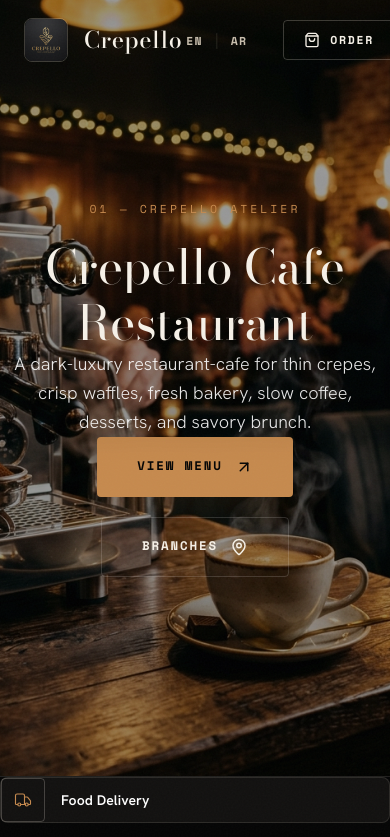
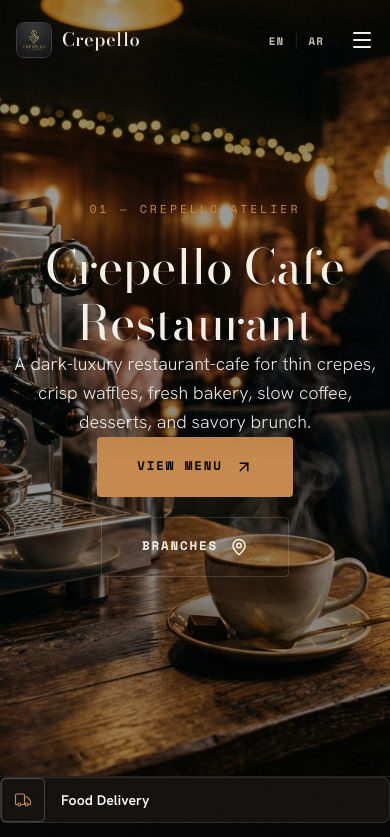
Before and after one commit to dndnlolo1994-alt/crepello-site, a Next.js app: page /aboutus in a window 390 px wide. Shown: the top 837 px of the page. Built offline with nearby package versions, Linux system fonts and the light colour scheme.

Commit message:
Polish Crepello Arabic default experience

```diff
--- a/src/app/globals.css
+++ b/src/app/globals.css
@@ -582,6 +582,36 @@
   }
 }
 
+@media (max-width: 520px) {
+  .site-header-inner {
+    padding: 0 16px;
+    gap: 12px;
+  }
+
+  .brand-mark {
+    gap: 10px;
+    font-size: 1.15rem;
+  }
+
+  .brand-logo {
+    width: 36px;
+    height: 36px;
+  }
+
+  .header-tools {
+    gap: 12px;
+  }
+
+  .header-order-link {
+    display: none;
+  }
+
+  .lang-toggle button {
+    padding: 0 2px;
+    font-size: 0.68rem;
+  }
+}
+
 /* ----------------------------------------------------
    Admin Panel Styles
    ---------------------------------------------------- */
--- a/src/components/public-page.tsx
+++ b/src/components/public-page.tsx
@@ -155,7 +155,7 @@
 }
 
 function RevealHeading({ text, className, delay = 0 }: { text: string; className?: string; delay?: number }) {
-  const words = text.split(" ");
+  const words = text.trim().split(/\s+/);
 
   const containerVariants = {
     hidden: {},
@@ -188,6 +188,7 @@
           <motion.span variants={wordVariants} className="inline-block">
             {word}
           </motion.span>
+          {i < words.length - 1 ? " " : null}
         </span>
       ))}
     </motion.h2>
@@ -427,7 +428,7 @@
               height: cursorHovered ? (cursorHovered === 'explore' || cursorHovered === 'view' ? 80 : 50) : 36,
               backgroundColor: cursorHovered ? "rgba(197, 168, 128, 0.12)" : "rgba(197, 168, 128, 0)",
               borderColor: cursorHovered ? "var(--gold)" : "rgba(198, 138, 78, 0.35)",
-              color: cursorHovered ? "var(--gold)" : "transparent",
+              color: cursorHovered ? "rgb(197, 168, 128)" : "rgba(197, 168, 128, 0)",
             }}
             transition={{ type: "spring", stiffness: 250, damping: 22 }}
           >
@@ -568,7 +569,7 @@
           transition={{ duration: 18, ease: "easeOut" }}
           style={{ y: y1 }}
         >
-          <Image src={content.home.hero.image.src} alt={text(content.home.hero.image.alt, language)} fill className="object-cover opacity-60" priority sizes="100vw" />
+          <Image src={content.home.hero.image.src} alt={text(content.home.hero.image.alt, language)} fill className="object-cover opacity-60" priority loading="eager" sizes="100vw" />
           <div className="absolute inset-0 bg-[var(--img-overlay)]" />
           <div className="absolute inset-0 bg-[var(--img-duotone)] mix-blend-multiply" />
         </motion.div>
@@ -685,11 +686,13 @@
                     "col-span-12 md:col-span-7 h-[340px]"
                   )}
                 >
-                  <Link href={localizedHref(category.slug)} className="block w-full h-full">
+                  <Link href={localizedHref(category.slug)} className="relative block w-full h-full">
                     <Image
                       src={category.heroImage.src}
                       alt={text(category.heroImage.alt, language)}
                       fill
+                      loading={index === 0 ? "eager" : "lazy"}
+                      sizes="(min-width: 1024px) 50vw, 100vw"
                       className="object-cover opacity-65 group-hover:opacity-45 transition-all duration-1000 group-hover:scale-105 ease-out"
                     />
                     <div className="absolute inset-0 bg-gradient-to-t from-black/90 via-black/30 to-transparent" />
@@ -770,7 +773,7 @@
           <div className="flex-1 w-full">
             <div className="relative aspect-[4/5] w-full rounded-[var(--radius-md)] overflow-hidden border border-[var(--line)] bg-[var(--surface)] shadow-2xl">
               <motion.div style={{ y: yImage, scale: 1.12 }} className="absolute inset-0 w-full h-full">
-                <Image src={section.image.src} alt={text(section.image.alt, language)} fill className="object-cover" />
+                <Image src={section.image.src} alt={text(section.image.alt, language)} fill sizes="(min-width: 1024px) 50vw, 100vw" className="object-cover" />
               </motion.div>
               <div className="absolute inset-0 bg-gradient-to-t from-black/40 via-transparent to-transparent pointer-events-none" />
             </div>
@@ -1068,7 +1071,7 @@
             }}
             transition={{ type: "spring", stiffness: 300, damping: 22 }}
           >
-            <Image src={hoveredImage} alt="Preview" fill className="object-cover" />
+            <Image src={hoveredImage} alt="Preview" fill sizes="130px" className="object-cover" />
           </motion.div>
         )}
       </AnimatePresence>
@@ -1165,6 +1168,7 @@
                                 src={getItemImageSrc(item, group)}
                                 alt={item.image ? text(item.image.alt, language) : text(item.name, language)}
                                 fill
+                                sizes="(min-width: 1280px) 25vw, (min-width: 1024px) 33vw, (min-width: 768px) 50vw, 100vw"
                                 className="object-cover opacity-75 group-hover:scale-105 group-hover:opacity-100 transition-all duration-1000 ease-out"
                               />
                               <div className="absolute inset-0 bg-gradient-to-t from-black/50 via-transparent to-transparent opacity-0 group-hover:opacity-100 transition-opacity duration-500" />
@@ -1634,7 +1638,7 @@
         style={{ y: yHero }}
         className="absolute inset-0 z-0"
       >
-        <Image src={image.src} alt={text(image.alt, language)} fill priority sizes="100vw" className="object-cover opacity-45" />
+        <Image src={image.src} alt={text(image.alt, language)} fill priority loading="eager" sizes="100vw" className="object-cover opacity-45" />
         <div className="absolute inset-0 bg-gradient-to-t from-[var(--background)] via-[var(--background)]/75 to-transparent" />
       </motion.div>
 
--- a/src/middleware.ts
+++ /dev/null
@@ -1,99 +0,0 @@
-import { NextResponse } from "next/server";
-import type { NextRequest } from "next/server";
-
-import { DEFAULT_LOCALE, LOCALES } from "@/lib/config";
-import type { Locale } from "@/lib/types";
-
-function isLocale(value: string): value is Locale {
-  return LOCALES.includes(value as Locale);
-}
-
-function getLocale(request: NextRequest): string {
-  // Check NEXT_LOCALE cookie
-  const cookieLocale = request.cookies.get("NEXT_LOCALE")?.value;
-  if (cookieLocale && isLocale(cookieLocale)) {
-    return cookieLocale;
-  }
-
-  // Check Accept-Language header
-  const acceptLanguage = request.headers.get("accept-language");
-  if (acceptLanguage) {
-    if (acceptLanguage.toLowerCase().startsWith("ar")) {
-      return "ar";
-    }
-    if (acceptLanguage.toLowerCase().startsWith("en")) {
-      return "en";
-    }
-  }
-
-  return DEFAULT_LOCALE;
-}
-
-export function middleware(request: NextRequest) {
-  const { pathname } = request.nextUrl;
-
-  // Static files and internal Next.js requests bypass
-  if (
-    pathname.startsWith("/_next") ||
-    pathname.startsWith("/api") ||
-    pathname.startsWith("/images") ||
-    pathname.includes(".") ||
-    pathname === "/favicon.ico" ||
-    pathname === "/manifest.json"
-  ) {
-    return NextResponse.next();
-  }
-
-  // Redirect /menu to /menu/drinks
-  if (pathname === "/menu" || pathname === "/en/menu" || pathname === "/ar/menu") {
-    const locale = pathname.startsWith("/ar") ? "ar" : pathname.startsWith("/en") ? "en" : getLocale(request);
-    return NextResponse.redirect(new URL(`/${locale}/menu/drinks`, request.url), { status: 307 });
-  }
-
-  // Old route redirects (301 Permanent Redirect)
-  const redirects: Record<string, string> = {
-    "/aboutus": "/about",
-    "/menu-drinks": "/menu/drinks",
-    "/menu-drinks-1": "/menu/desserts",
-    "/menu-drinks-1-1": "/menu/bakery",
-    "/menu-drinks-1-1-1": "/menu/brunch",
-    "/cart": "/order",
-  };
-
-  const oldPath = Object.keys(redirects).find(
-    (key) => pathname === key || pathname.startsWith(key + "/")
-  );
-
-  if (oldPath) {
-    const locale = getLocale(request);
-    const suffix = pathname.slice(oldPath.length);
-    const newPath = redirects[oldPath] + suffix;
-
-    // Set 301 Permanent Redirect
-    const url = new URL(`/${locale}${newPath}`, request.url);
-    return NextResponse.redirect(url, { status: 301 });
-  }
-
-  // Check if pathname has a supported locale
-  const pathnameHasLocale = LOCALES.some(
-    (locale) => pathname.startsWith(`/${locale}/`) || pathname === `/${locale}`
-  );
-
-  if (pathnameHasLocale) {
-    return NextResponse.next();
-  }
-
-  // Redirect if there is no locale in URL
-  const locale = getLocale(request);
-  request.nextUrl.pathname = `/${locale}${pathname}`;
-
-  // Return redirect to localized URL
-  return NextResponse.redirect(request.nextUrl);
-}
-
-export const config = {
-  matcher: [
-    // Skip all internal paths (_next, api, static files)
-    "/((?!_next|api|images|.*\\..*|favicon.ico|manifest.json).*)",
-  ],
-};
--- /dev/null
+++ b/src/proxy.ts
@@ -0,0 +1,60 @@
+import { NextResponse } from "next/server";
+import type { NextRequest } from "next/server";
+
+import { DEFAULT_LOCALE, LOCALES } from "@/lib/config";
+
+export function proxy(request: NextRequest) {
+  const { pathname } = request.nextUrl;
+
+  if (
+    pathname.startsWith("/_next") ||
+    pathname.startsWith("/api") ||
+    pathname.startsWith("/images") ||
+    pathname.includes(".") ||
+    pathname === "/favicon.ico" ||
+    pathname === "/manifest.json"
+  ) {
+    return NextResponse.next();
+  }
+
+  if (pathname === "/menu" || pathname === "/en/menu" || pathname === "/ar/menu") {
+    const locale = pathname.startsWith("/ar") ? "ar" : pathname.startsWith("/en") ? "en" : DEFAULT_LOCALE;
+    return NextResponse.redirect(new URL(`/${locale}/menu/drinks`, request.url), { status: 307 });
+  }
+
+  const redirects: Record<string, string> = {
+    "/aboutus": "/about",
+    "/menu-drinks": "/menu/drinks",
+    "/menu-drinks-1": "/menu/desserts",
+    "/menu-drinks-1-1": "/menu/bakery",
+    "/menu-drinks-1-1-1": "/menu/brunch",
+    "/cart": "/order",
+  };
+
+  const oldPath = Object.keys(redirects).find(
+    (key) => pathname === key || pathname.startsWith(`${key}/`)
+  );
+
+  if (oldPath) {
+    const suffix = pathname.slice(oldPath.length);
+    const newPath = redirects[oldPath] + suffix;
+    return NextResponse.redirect(new URL(`/${DEFAULT_LOCALE}${newPath}`, request.url), { status: 301 });
+  }
+
+  const pathnameHasLocale = LOCALES.some(
+    (locale) => pathname.startsWith(`/${locale}/`) || pathname === `/${locale}`
+  );
+
+  if (pathnameHasLocale) {
+    return NextResponse.next();
+  }
+
+  request.nextUrl.pathname = `/${DEFAULT_LOCALE}${pathname}`;
+  return NextResponse.redirect(request.nextUrl);
+}
+
+export const config = {
+  matcher: [
+    "/((?!_next|api|images|.*\\..*|favicon.ico|manifest.json).*)",
+  ],
+};
```
